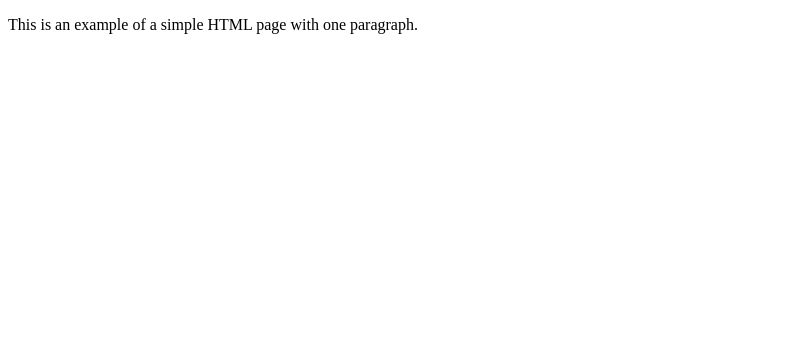
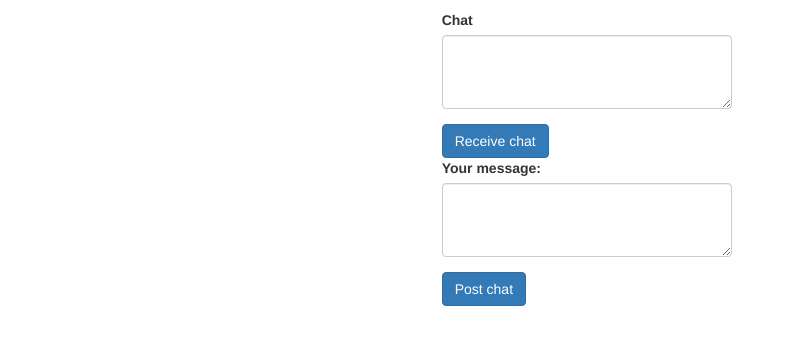
Before and after one commit to interive/challenge-full-stack, a plain HTML site: page fe/index.html in a window 1280 px wide. Shown: the whole page, without its empty margins (0-787 px from the left). Drawn offline with nearby package versions, Linux system fonts and the light colour scheme.

Commit message:
add bootstrap, add two simple chat textboxes

```diff
--- a/fe/index.html
+++ b/fe/index.html
@@ -1,9 +1,28 @@
 <!DOCTYPE html>
 <html>
 <head>
-    <title>Example</title>
+    <link href="//netdna.bootstrapcdn.com/bootstrap/3.0.0/css/bootstrap.min.css" rel="stylesheet" id="bootstrap-css">
+    <script src="//netdna.bootstrapcdn.com/bootstrap/3.0.0/js/bootstrap.min.js"></script>
 </head>
+
 <body>
-<p>This is an example of a simple HTML page with one paragraph.</p>
+<div class="col-sm-3 col-sm-offset-4 frame">
+    <ul></ul>
+    <div>
+        <div class="form-group">
+            <label for="receive_text_area">Chat</label>
+            <textarea class="form-control" id="receive_text_area" rows="3"></textarea>
+        </div>
+    </div>
+    <div></div>
+    <button id="receive_chat" type="button" class="btn btn-primary">Receive chat</button>
+    <div>
+        <div class="form-group">
+            <label for="post_text_area">Your message:</label>
+            <textarea class="form-control" id="post_text_area" rows="3"></textarea>
+        </div>
+    </div>
+    <button id="post_chat" type="button" class="btn btn-primary">Post chat</button>
+</div>
 </body>
 </html>
```
Also changed, not shown: fe/js/chat.js (added, +10 -0 lines), 3 other files.
